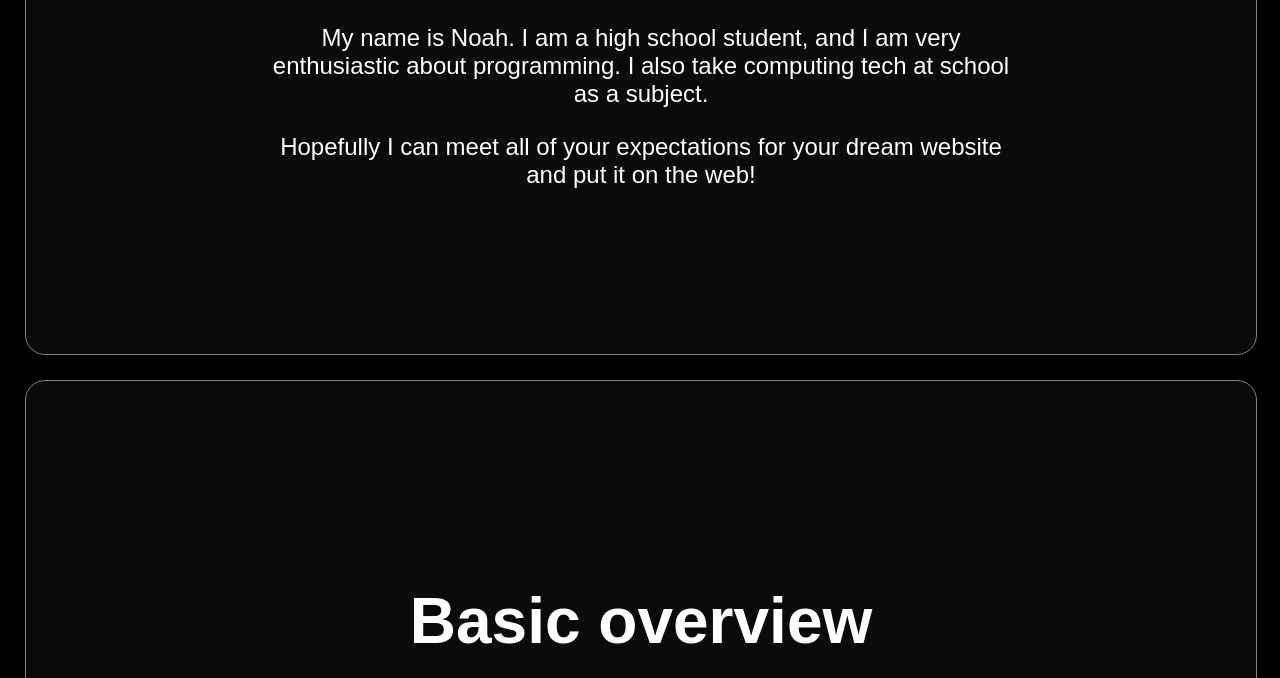
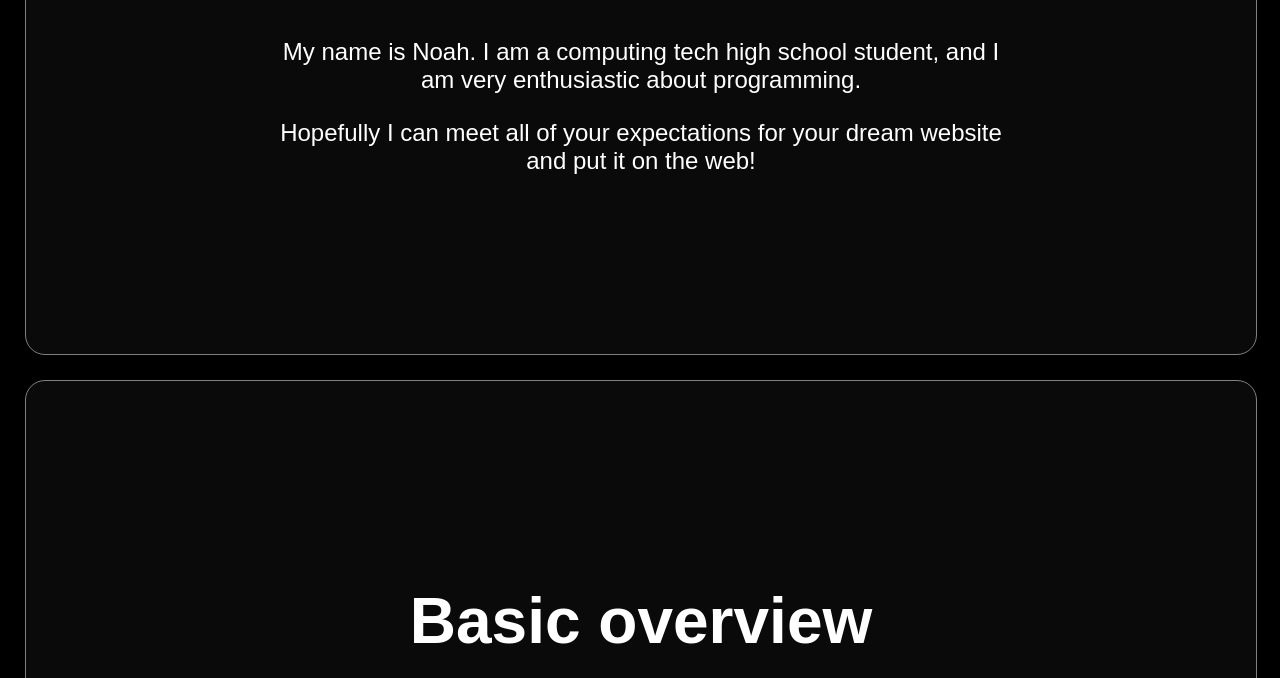
Before and after one commit to 16BitDevelopment/16bitdevelopment.github.io, a plain HTML site: page About/index.html in a window 1280 px wide. Shown: the part 422-1100 px from the top of the page. Drawn offline with Linux system fonts and the light colour scheme; a web font is replaced by a local one.

Commit message:
Update index.html

```diff
--- a/About/index.html
+++ b/About/index.html
@@ -26,7 +26,7 @@
 
             <div class="text">
                 <h1 class="hidden">Hello!</h1>
-                <p class="hidden">My name is Noah. I am a high school student, and I am very enthusiastic about programming. I also take computing tech at school as a subject.</p>
+                <p class="hidden">My name is Noah. I am a computing tech high school student, and I am very enthusiastic about programming.</p>
                 <p class="hidden">Hopefully I can meet all of your expectations for your dream website and put it on the web!</p>
             </div>
         </section>
```
